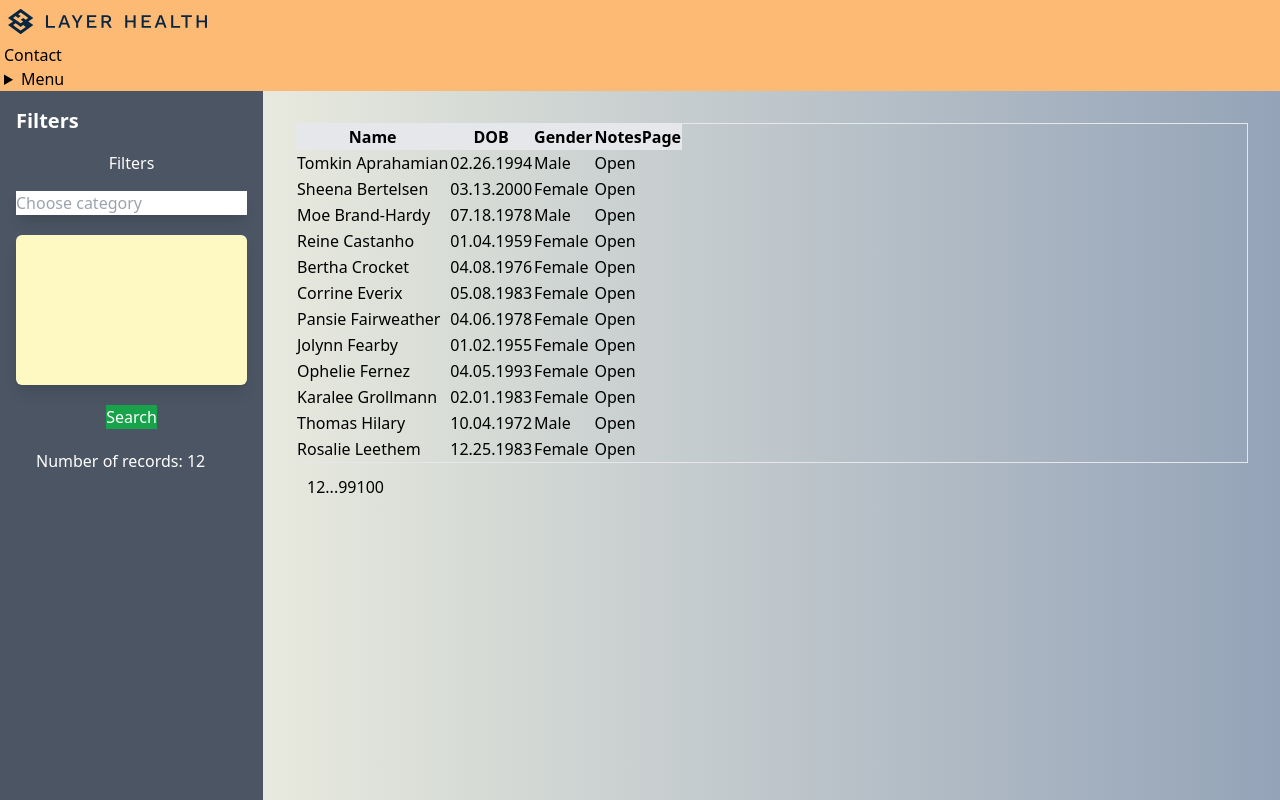
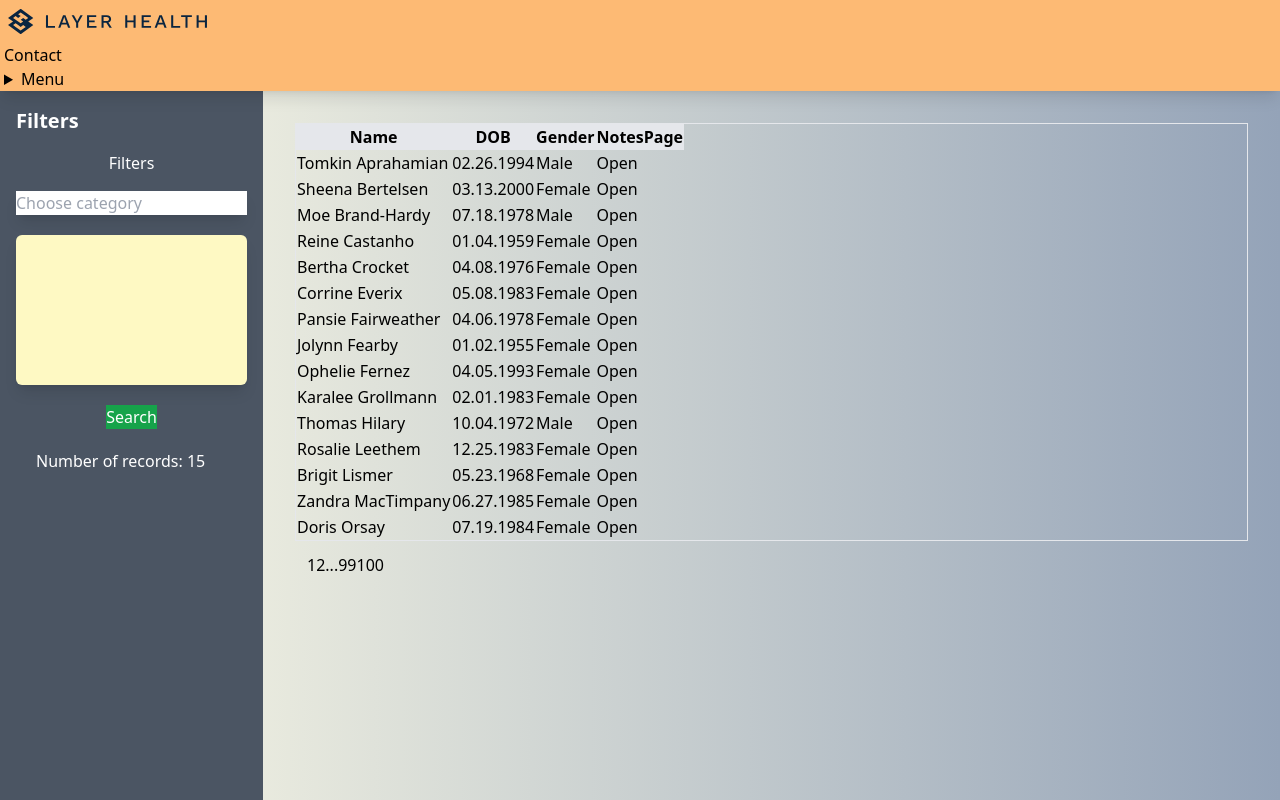
Before and after one commit to koderka2020/layer-health-dashboard, a React (Vite) app: page /filter in a window 1280 px wide. Shown: the top 800 px of the page. Built offline with nearby package versions, Linux system fonts and the light colour scheme.

Commit message:
styling- fixinf gab under sidebar, sticky navbar, etc

```diff
--- a/src/components/Navbar.tsx
+++ b/src/components/Navbar.tsx
@@ -5,7 +5,7 @@ import logo from "../assets/layer-health-logo.svg"
 
 const Navbar = () => {
   return(
-    <div className="navbar bg-base-100 bg-orange-300 shadow-lg">
+    <div className="navbar bg-base-100 bg-orange-300 shadow-lg sticky top-0 z-50">
       <div className="flex-1">
         <ReactSVG className="p-2" src={logo}/>
       </div>
--- a/src/components/pages/filter/FilterDashboard.tsx
+++ b/src/components/pages/filter/FilterDashboard.tsx
@@ -13,7 +13,7 @@ const FilterDashboard: React.FC<FilterDashboardProps> = () => {
   const [visibleData, setVisibleData] = useState<CompleteRecord[]>([]);
 
   return (
-    <div className="min-h-screen bg-gradient-to-r from-yellow-50 to-slate-400">
+    <div className="h-screen bg-gradient-to-r from-yellow-50 to-slate-400">
     <div className="flex">
       <Sidebar visibleDataCount={visibleData.length} setVisibleData={setVisibleData}/>
       <div className="flex-1 p-8">
--- a/src/utils/tableFunc.ts
+++ b/src/utils/tableFunc.ts
@@ -2,7 +2,7 @@ import { CompleteRecord} from './../types/index'
 import notes from './../data/mock_notes_small.json'
 import patients from './../data/mock_patients_small.json'
 
-const ROWS_PER_PAGE = 12; // number of rows for tables to load at once
+const ROWS_PER_PAGE = 15; // number of rows for tables to load at once
 
 
 const agregate = (patientsIds: number[] ) =>{
```
